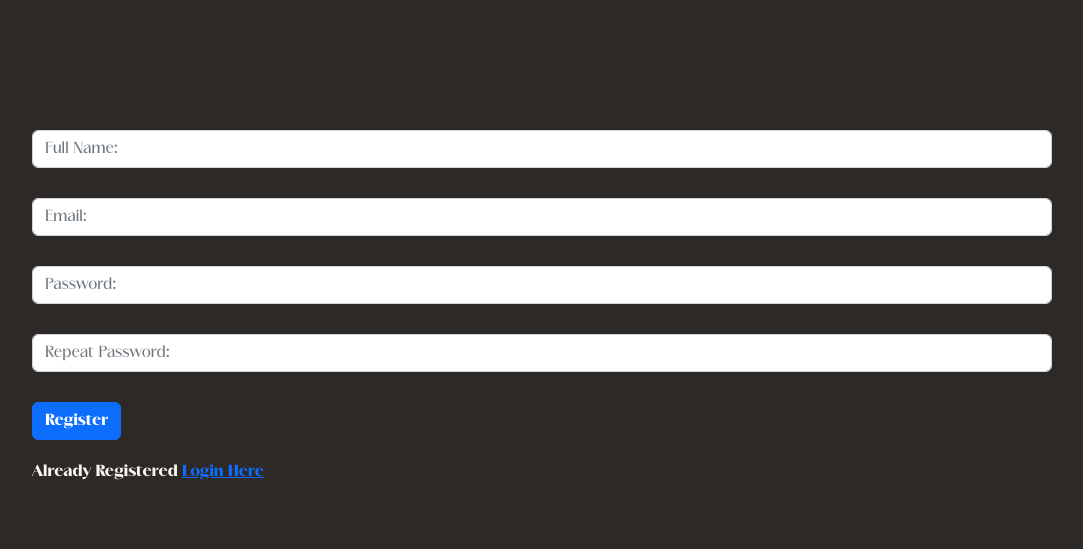
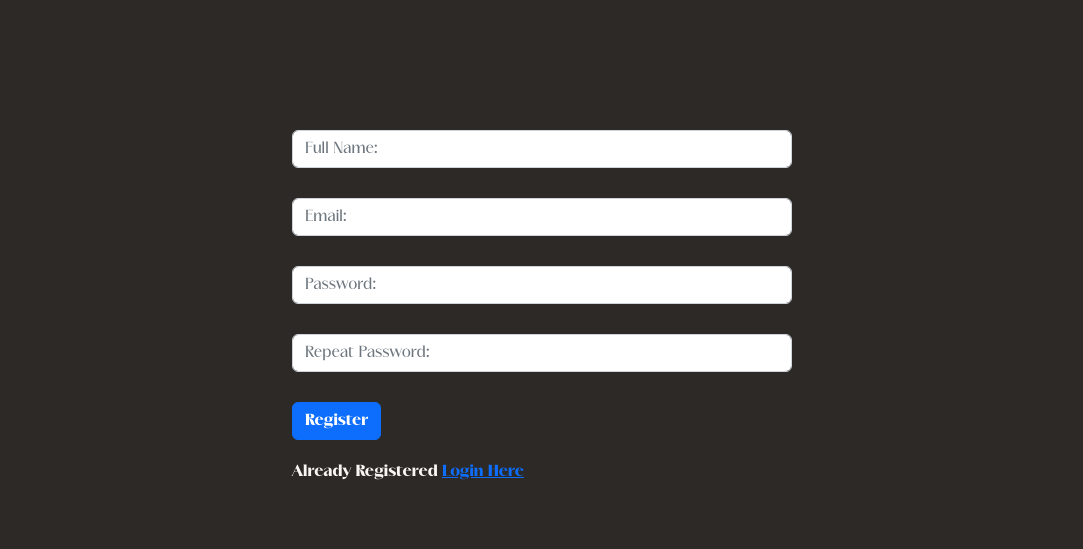
Before and after one commit to jcla27/Pomodoro, a PHP site: page /registration.php in a window 1280 px wide. Shown: the top 549 px of the page, without its empty margins (98-1181 px from the left). Run offline with PHP 8.4, Linux system fonts and the light colour scheme.

Commit message:
Update style1.css

```diff
--- a/src/style1.css
+++ b/src/style1.css
@@ -18,7 +18,7 @@ body{
     font-family: 'Merchant';
 }
 .container{
-    /* max-width: 600px; */
+    max-width: 600px;
     margin:0 auto;
     padding: 50px;
     color: #f8f7f2;
```
